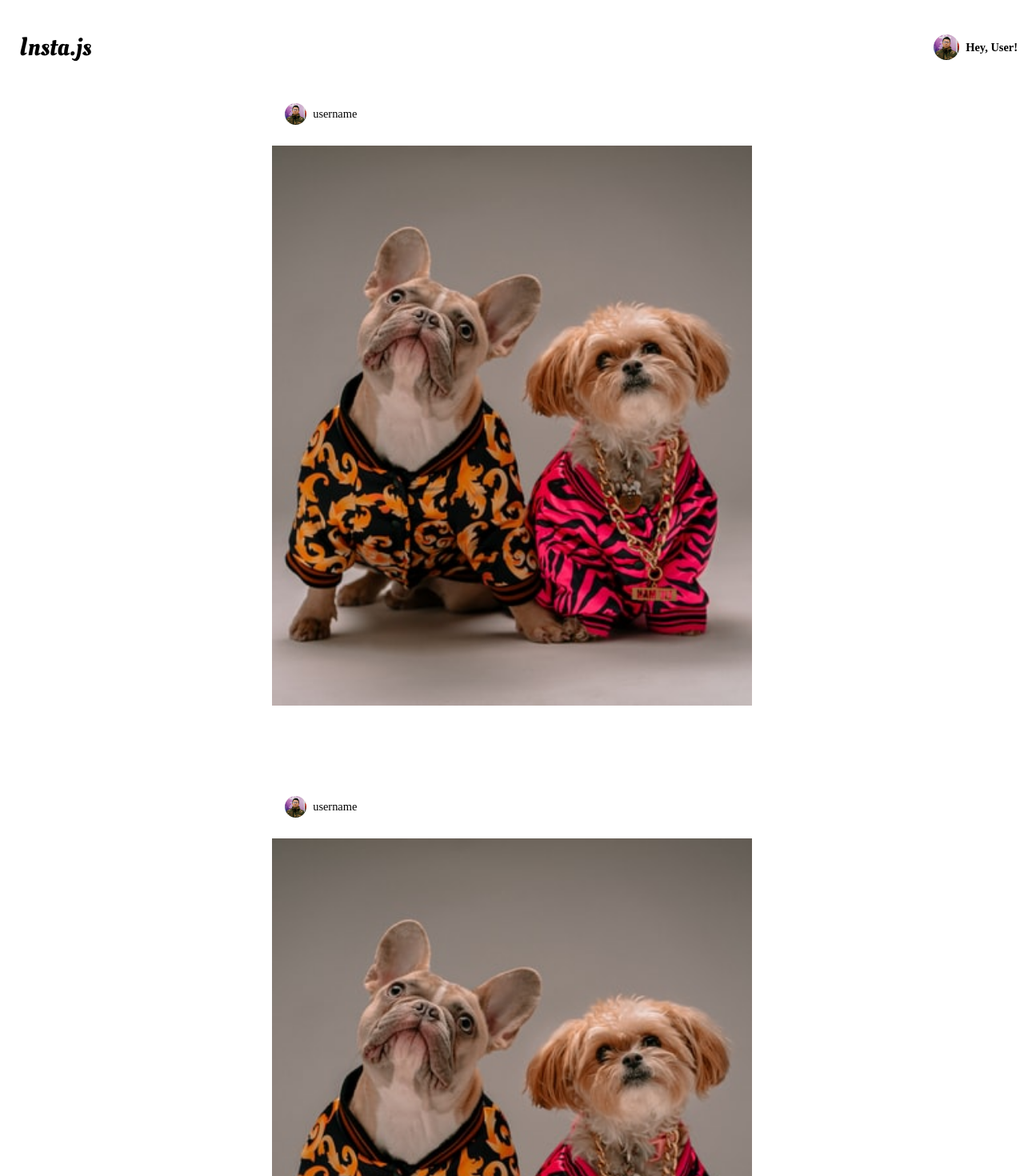
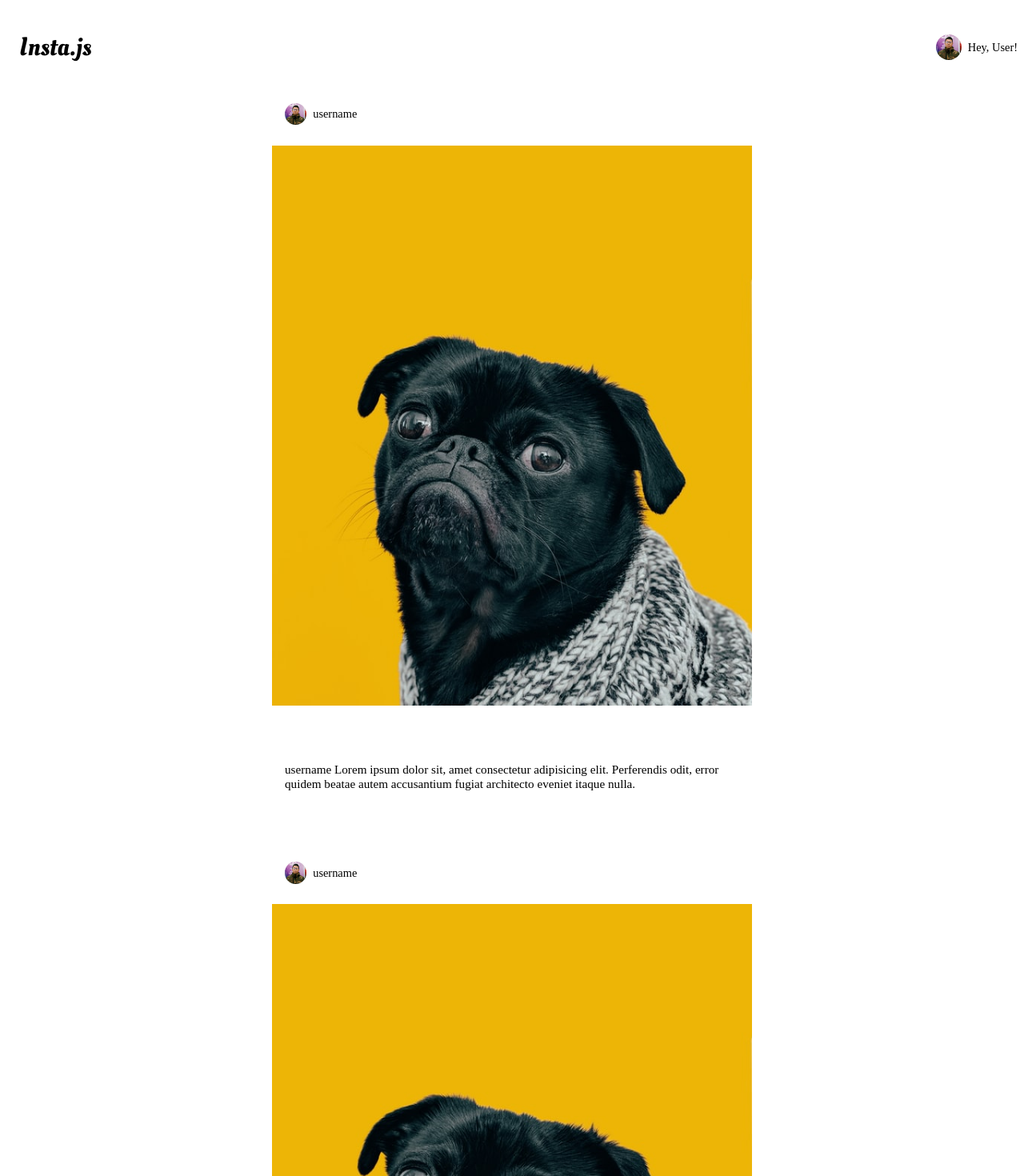
Before and after one commit to yuri-raiter/Insta.js, a Next.js app: page /feed in a window 1280 px wide. Shown: the top 1470 px of the page at 80% size. Built offline with nearby package versions, Linux system fonts and the light colour scheme.

Commit message:
update Post styles and add new post button to Nav

```diff
--- a/components/Nav/index.tsx
+++ b/components/Nav/index.tsx
@@ -1,3 +1,4 @@
+import { Plus } from 'react-feather'
 import styles from './styles.module.scss'
 
 export default function Nav() {
@@ -5,9 +6,14 @@ export default function Nav() {
     <div className={styles.container}>
       <div className={styles.content}>
         <h1 className={styles.logo}>Insta.js</h1>
-        <div className={styles['user-greetings']}>
-          <img src="/photo.png" alt="profile photo" />
-          <p>Hey, User!</p>
+        <div className={styles['button-greetings']}>
+          <div className={styles.plus}>
+            <Plus />
+          </div>
+          <div className={styles['user-greetings']}>
+            <img src="/photo.png" alt="profile photo" />
+            <p>Hey, User!</p>
+          </div>
         </div>
       </div>
     </div>
--- a/components/Nav/styles.module.scss
+++ b/components/Nav/styles.module.scss
@@ -23,6 +23,25 @@
   color: var(--pink);
 }
 
+.button-greetings {
+  display: flex;
+  align-items: center;
+}
+
+.plus {
+  display: flex;
+  border: 2px solid var(--black);
+  border-radius: 0.5rem;
+  margin-right: 1rem;
+
+  svg {
+    stroke: var(--black);
+    height: 1.3rem;
+    width: 1.3rem;
+    cursor: pointer;
+  }
+}
+
 .user-greetings {
   display: flex;
   align-items: center;
@@ -37,6 +56,6 @@
     margin-left: 0.5rem;
     color: var(--black);
     font-size: 0.9rem;
-    font-weight: 600;
+    font-weight: 500;
   }
 }
--- a/components/Post/index.tsx
+++ b/components/Post/index.tsx
@@ -11,7 +11,7 @@ export default function Post() {
       </div>
       <div className={styles['post-image']}>
         <Image
-          src='/dog2.jpg'
+          src='/dog1.jpg'
           alt='post image'
           layout='fill'
           objectFit='cover'
@@ -21,6 +21,9 @@ export default function Post() {
         <Heart />
         <Bookmark />
       </div>
+      <div className={styles['post-message']}>
+        <p><span>username </span>Lorem ipsum dolor sit, amet consectetur adipisicing elit. Perferendis odit, error quidem beatae autem accusantium fugiat architecto eveniet itaque nulla.</p>
+      </div>
     </div>
   )
 }
--- a/components/Post/styles.module.scss
+++ b/components/Post/styles.module.scss
@@ -32,8 +32,12 @@
   position: relative;
   height: 700px;
 
+  @media (max-width: 720px) {
+    height: 600px;
+  }
+
   @media (max-width: 600px) {
-    height: 600px;
+    height: 500px;
   }
 }
 
@@ -51,3 +55,16 @@
     cursor: pointer;
   }
 }
+
+.post-message {
+  padding: 0 1rem 1rem 1rem;
+
+  p, span {
+    color: var(--black);
+    font-size: 0.95rem;
+  }
+
+  span {
+    font-weight: 500;
+  }
+}
```
Also changed, not shown: public/password.svg (deleted), public/user.svg (deleted).
